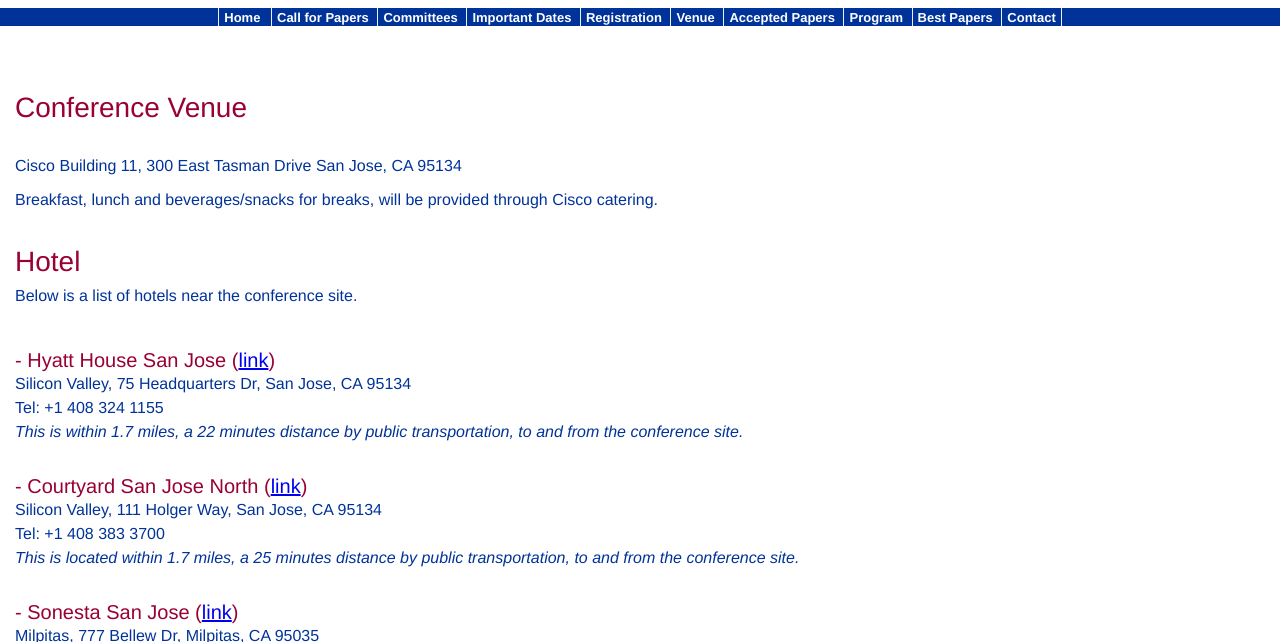
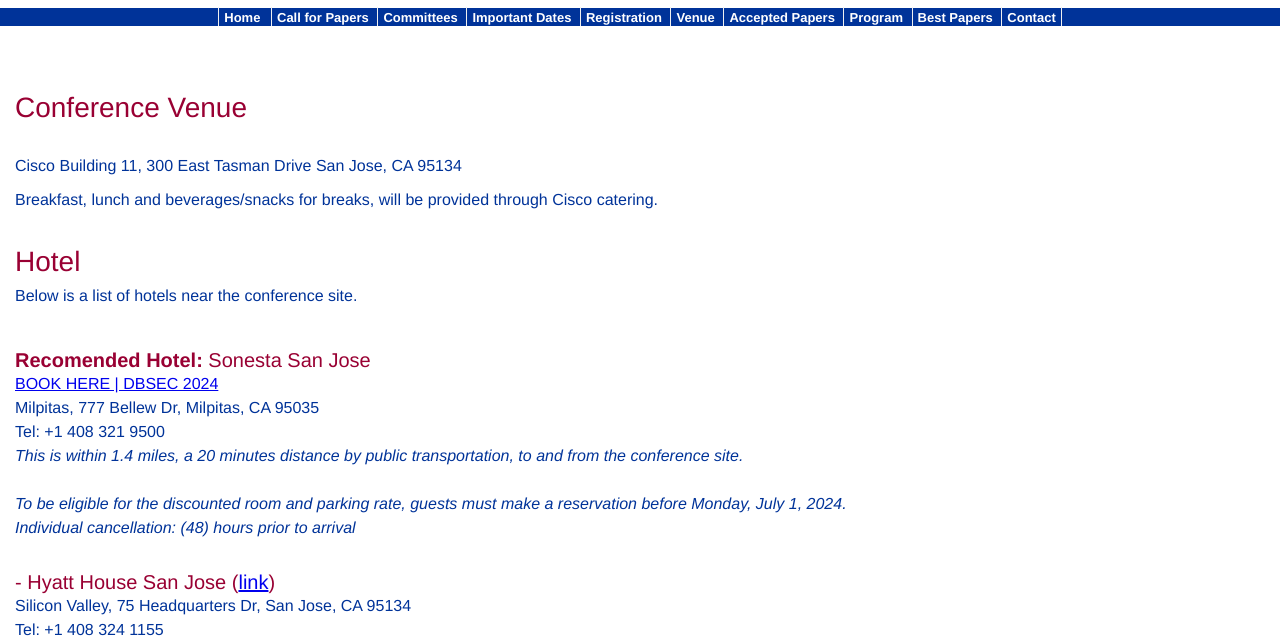
Before and after one commit to dbsec2024/dbsec2024.github.io, a plain HTML site: page conference.html in a window 1280 px wide. Shown: the part 127-769 px from the top of the page. Drawn offline with Linux system fonts and the light colour scheme.

Commit message:
addedd link for discount Hotel

```diff
--- a/conference.html
+++ b/conference.html
@@ -89,6 +89,17 @@
 
         <p>Below is a list of hotels near the conference site.  <!-- All are conveniently located within a walking distance, or reachable by a short ride of taxi or a light rail. --> </p>
 
+        <h4><strong>Recomended Hotel:</strong> Sonesta San Jose </h4>
+        <a href="https://book.passkey.com/event/50845878/owner/55436/home" target="_blank">BOOK HERE | DBSEC 2024</a><br>
+        Milpitas, 777 Bellew Dr, Milpitas, CA 95035    <br>
+        Tel: +1 408 321 9500 <br>
+        <!--<a href="https://www.bestwestern.com/content/best-western/en_US/booking-path/hotel-details.31067.html?propertyCode=31067&disablenav=" target="_blank">Reservations and Rates</a><br>-->
+        <i>This is within 1.4 miles, a 20 minutes distance by public transportation, to and from the conference site.</i>
+            <br>
+            <br>
+        <i>To be eligible for the discounted room and parking rate, guests must make a reservation before Monday, July 1, 2024.
+        <br> Individual cancellation: (48) hours prior to arrival</i>
+
         <h4>- Hyatt House San Jose (<a href="https://www.hyatt.com/hyatt-house/en-US/sjcxj-hyatt-house-san-jose-silicon-valley" target="_blank">link</a>)</h4>
         Silicon Valley, 75 Headquarters Dr, San Jose, CA 95134   <br>
         Tel: +1 408 324 1155  <!--<br>
@@ -101,12 +112,6 @@
         Tel: +1 408 383 3700 <br>
         <!--<a href="https://www.hilton.com/en/hotels/nwkhshx-hampton-suites-newark-harrison-riverwalk/?SEO_id=GMB-AMER-HX-NWKHSHX&y_source=1_MjA4MTc1NS03MTUtbG9jYXRpb24ud2Vic2l0ZQ%3D%3D" target="_blank">Reservations and Rates</a><br>-->
         <i>This is located within 1.7 miles, a 25 minutes distance by public transportation, to and from the conference site.</i><br>
-
-        <h4>- Sonesta San Jose (<a href="https://www.sonesta.com/sonesta-hotels-resorts/ca/milpitas/sonesta-san-jose" target="_blank">link</a>)</h4>
-        Milpitas, 777 Bellew Dr, Milpitas, CA 95035    <br>
-        Tel: +1 408 321 9500 <br>
-        <!--<a href="https://www.bestwestern.com/content/best-western/en_US/booking-path/hotel-details.31067.html?propertyCode=31067&disablenav=" target="_blank">Reservations and Rates</a><br>-->
-        <i>This is within 1.4 miles, a 20 minutes distance by public transportation, to and from the conference site.</i>
 
         <h4>- Hilton Garden Inn San Jose (<a href="https://www.hilton.com/en/hotels/sjcmhgi-hilton-garden-inn-san-jose-milpitas/" target="_blank">link</a>)</h4>
         Milpitas, 30 Ranch Dr, Milpitas, CA 95035  <br>
```
